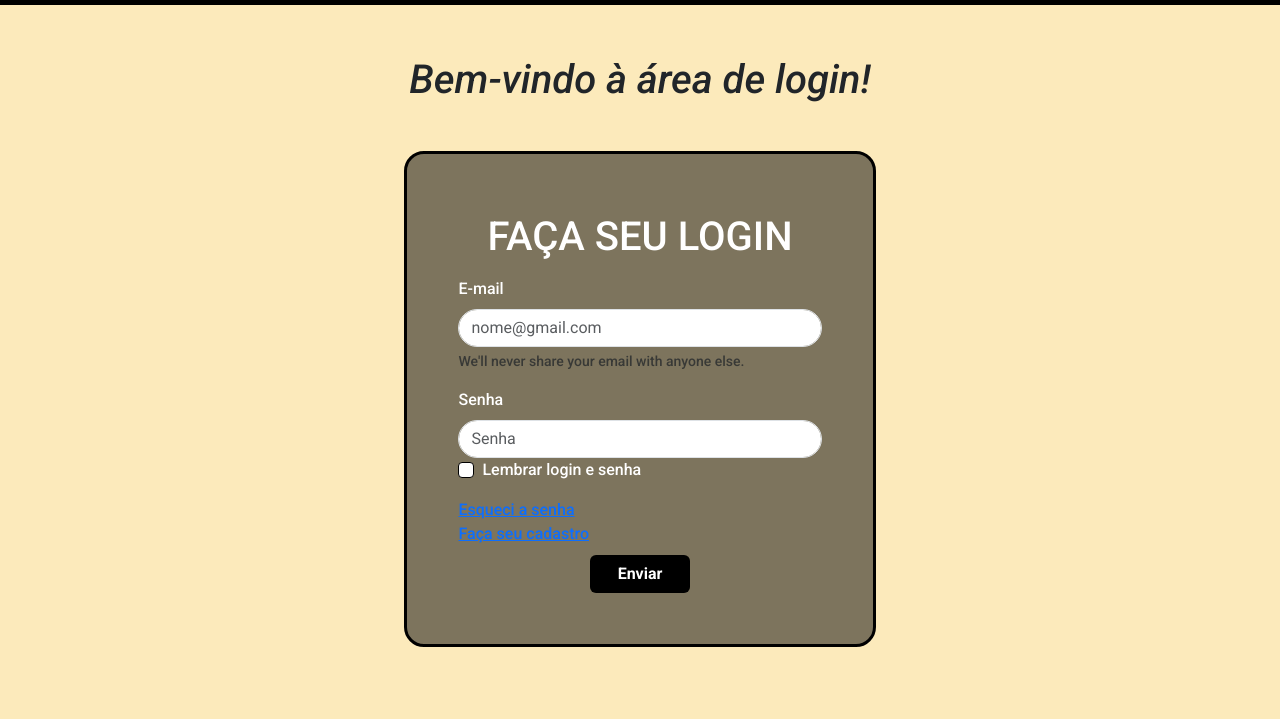
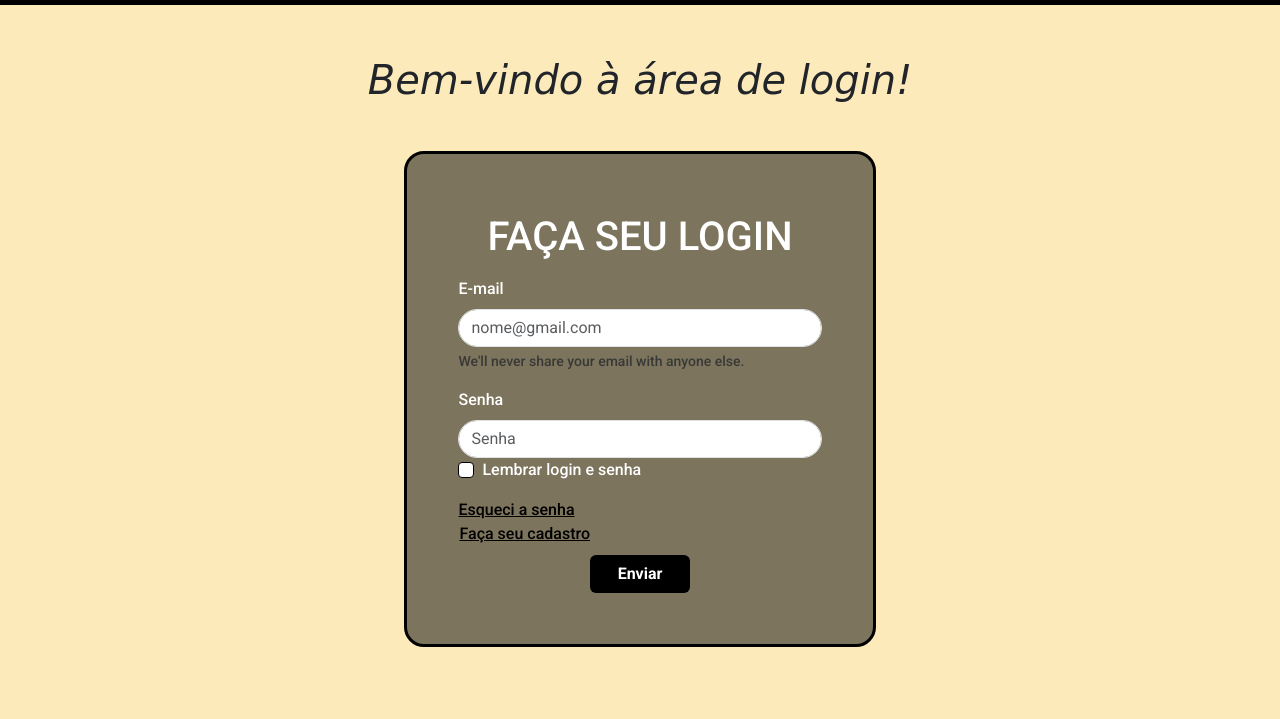
Before and after one commit to AmandaPVSantos/LandingPageLivraria, a website: page Login/login.html in a window 1280 px wide. Shown: the part 81-800 px from the top of the page. Drawn offline with nearby package versions, Linux system fonts and the light colour scheme; a web font is replaced by a local one.

Commit message:
ajuste em links area de login

```diff
--- a/Login/login.css
+++ b/Login/login.css
@@ -12,7 +12,7 @@ body {
 
 .areaLogin {
     margin: 4%;
-    font-family: "Roboto", sans-serif;
+    font-family: "Playwrite PL", cursive;
     font-weight: 500;
     font-style: italic;
 }
@@ -36,7 +36,6 @@ body {
 }
 
 .formLoginMainMaster {
-    /* margin-top: 15%; */
     margin-left: 30%;
     margin-right: 30%;
     padding: 3px;
@@ -52,19 +51,24 @@ body {
 
 .recuperarSenhaPrincipal {
     margin-left: -100px;
-
 }
 
-a .recuperarSenhaPrincipal, .cadastro {
+#recuperarSenha {
     color: #000 !important;
+    margin-left: 100px;
 }
 
-a .recuperarSenhaPrincipal, .cadastro:hover {
+#facaCadastro {
+    color: #000 !important;
+    margin-left: 1px;
+}
+
+#recuperarSenha:hover {
     color: #fff !important;
 }
 
-.recuperarSenha{
-    margin-left: 100px;
+#facaCadastro:hover {
+    color: #fff !important;
 }
 
 #exampleInputEmail1, #exampleInputPassword1 {
--- a/Login/login.html
+++ b/Login/login.html
@@ -130,11 +130,11 @@
 
                 <div class="loginLink">
                     <div class="recuperarSenhaPrincipal">
-                            <a href="/login/recuperarSenha.html" class="recuperarSenha" target="_blank">Esqueci a senha</a>
+                        <a href="/login/recuperarSenha.html" class="recuperarSenha" id="recuperarSenha" target="_blank">Esqueci a senha</a>
                     </div>
 
                     <div class="cadastro">
-                        <a href="/login/cadastro.html" target="_blank">Faça seu cadastro</a>
+                        <a href="/login/cadastro.html" id="facaCadastro" target="_blank">Faça seu cadastro</a>
                     </div>
                     <div class=" text-center">
                         <button type="submit" class="btn" id="botaoLogin">Enviar</button>
```
